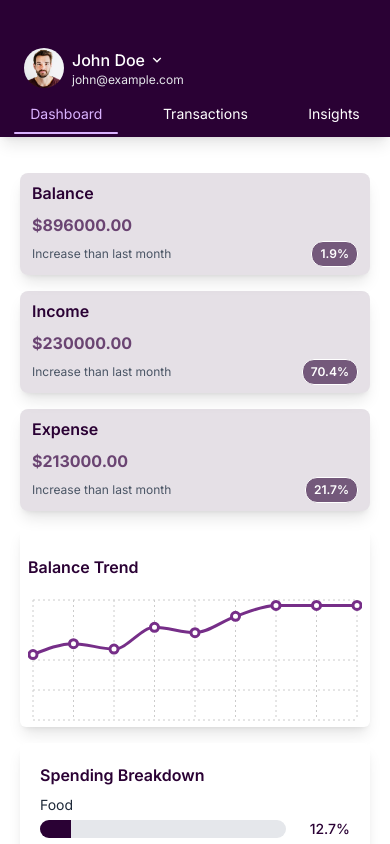
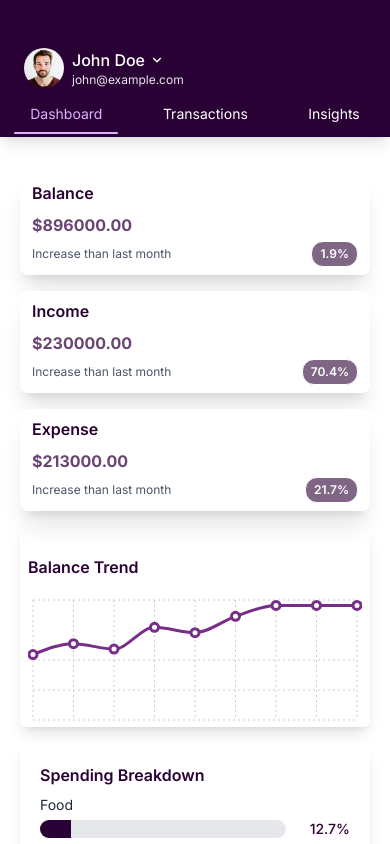
Before and after one commit to devjayfa/financialDashboard, a React (Vite) app: page / in a window 390 px wide. Shown: the top 844 px of the page. Built offline with nearby package versions, Linux system fonts and the light colour scheme.

Commit message:
changing bg color of cards

```diff
--- a/src/components/SummaryCard.tsx
+++ b/src/components/SummaryCard.tsx
@@ -25,7 +25,7 @@ icon
 
 }: SummaryCardProps) {
   return (
-    <div className="bg-[#2A0134]/12 lg:bg-white px-3 lg:px-4 py-2 lg:py-4 rounded-lg lg:rounded-md  lg:border shadow-lg lg:shadow-md border-[#2A0134]/30 lg:border-[#2A0134]/10 hover:shadow-lg hover:scale-[1.02] transition-all duration-300  lg:max-full">
+    <div className="bg-white lg:bg-white px-3 lg:px-4 py-2 lg:py-4 rounded-lg lg:rounded-md  lg:border shadow-xl lg:shadow-md  lg:border-[#2A0134]/10 hover:shadow-lg hover:scale-[1.02] transition-all duration-300  lg:max-full">
       <div className="flex justify-between items-center">
         {   isIconshow &&(
         <div className="w-8 h-8 hidden lg:flex rounded-full bg-[#2A0134]/10  items-center justify-center">
```
